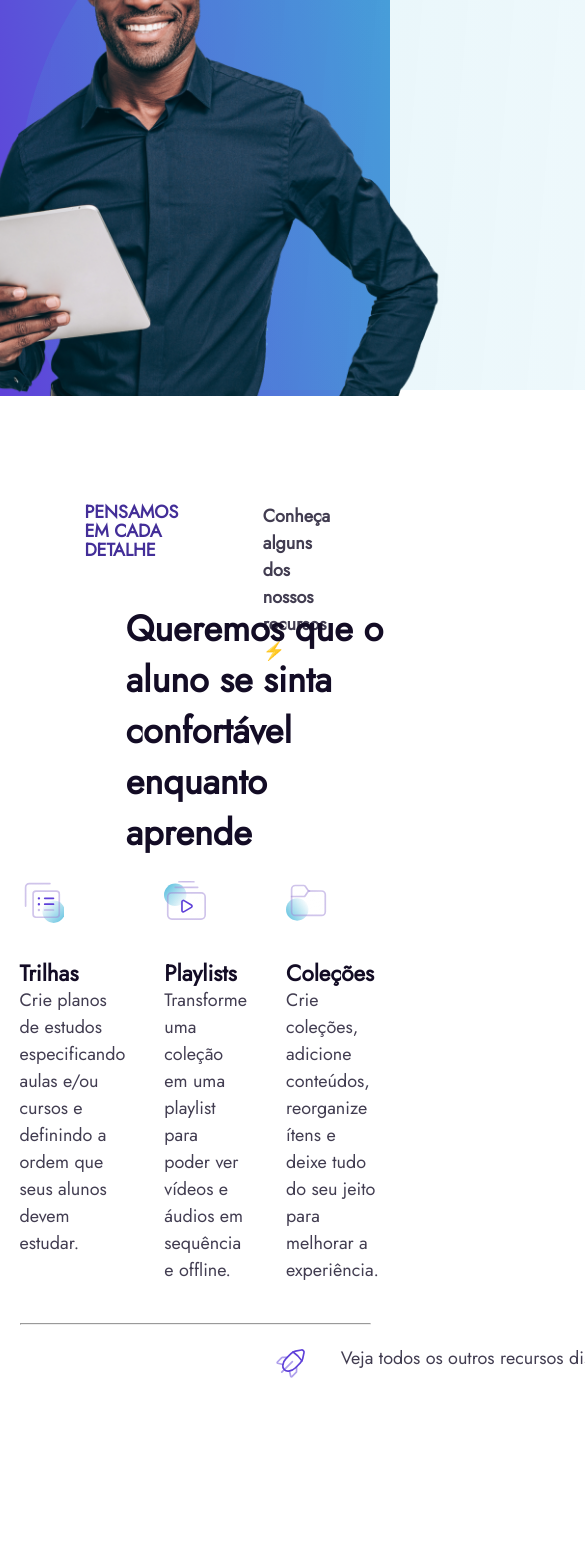
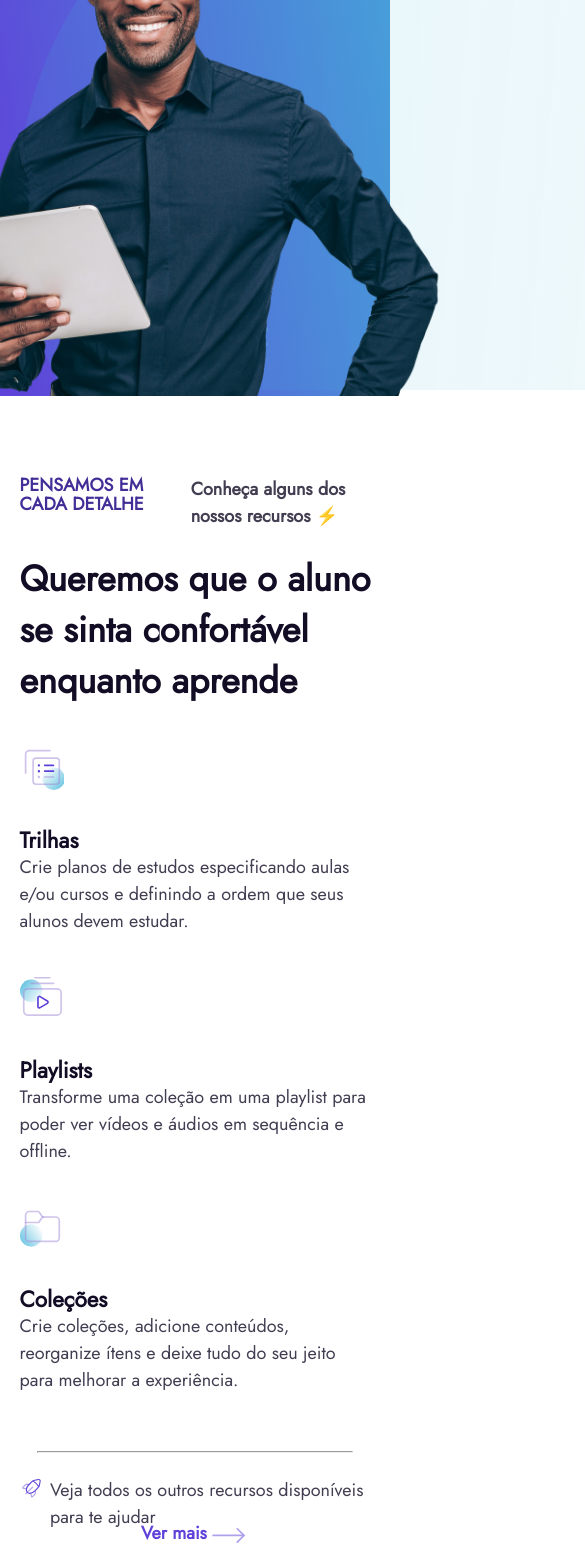
Before and after one commit to Felpasw/ensinio-frontend-challenge, a React (Create React App) app: page / in a window 390 px wide. Shown: the part 833-2401 px from the top of the page, 585 px wide, since content can reach past the window. Before the commit the page ends 2242 px from the top, so only its background shows below. Built offline with nearby package versions, Linux system fonts and the light colour scheme.

Commit message:
Adjusting mobile eesponsiveness

```diff
--- a/src/presentation/Components/BottomInitialPageContent/styles.ts
+++ b/src/presentation/Components/BottomInitialPageContent/styles.ts
@@ -1,5 +1,4 @@
 import styled from 'styled-components';
-
 
 export const BottomContent = styled.div`
   display: flex;
@@ -7,27 +6,28 @@ export const BottomContent = styled.div`
 `;
 
 export const BottomTopTitles = styled.div`
- display: flex;
- flex-direction: row;
- justify-content: space-between;
- margin-top: 107px;
+  display: flex;
+  flex-direction: row;
+  justify-content: space-between;
+  margin-top: 107px;
+  @media (max-width: 999px) {
+    margin-top: 60px;
+  }
 `;
 
 export const BottomContentTitle = styled.h1`
   font-size: 4.26vh;
-  color:#130C25;
-  margin-left: 14.91vh;
-  margin-top: 2.13vh;
+  color: #130c25;
+  margin: 5%;
 `;
 
 export const BottomTopTitle = styled.h2`
-  color: #432E98;
+  color: #432e98;
   text-transform: uppercase;
   font-weight: 600;
   font-size: 2.13vh;
-  margin-left: 10vh;
+  margin: 5%;
   line-height: 105%;
-  margin-bottom: 3vh;
 `;
 
 export const BottomTopTitle2 = styled.h2`
@@ -35,15 +35,16 @@ export const BottomTopTitle2 = styled.h2`
   line-height: 150%;
   width: 40.87vh;
   height: 3.19vh;
-  margin-right: 10vh;
-  margin-left: 10vh ;
-
-  color: #423D51;
+  margin: 5%;
+  color: #423d51;
 `;
 
 export const Cards = styled.div`
   display: flex;
   flex-direction: row;
+  @media (max-width: 999px) {
+    flex-direction: column;
+  }
 `;
 
 export const Card = styled.div`
@@ -55,12 +56,12 @@ export const CardTitle = styled.h1`
   font-size: 2.66vh;
   margin-top: 30.66px;
   line-height: 125%;
-  color: #130C25;
+  color: #130c25;
 `;
 
 export const CardSubtitle = styled.h3`
   font-weight: 400;
   font-size: 2.13vh;
   line-height: 150%;
-  color: #423D51;
+  color: #423d51;
 `;
--- a/src/presentation/Components/Footer/index.tsx
+++ b/src/presentation/Components/Footer/index.tsx
@@ -7,9 +7,8 @@ import * as textContent from '../../../textContent';
 
 export default function Footer() {
   return (
-    <>
+    <S.Footer>
       <hr style={{ margin: '5%' }} />
-      <S.Footer>
       <S.FooterTitleContent>
         <IconRocket />
         <S.FooterText> {textContent.FooterText} </S.FooterText>
@@ -20,6 +19,5 @@ export default function Footer() {
         <IconArrow />
       </S.SeeMoreContent>
     </S.Footer>
-    </>
   );
 }
--- a/src/presentation/Components/Footer/styles.ts
+++ b/src/presentation/Components/Footer/styles.ts
@@ -3,7 +3,7 @@ import styled from 'styled-components';
 export const SeeMoreText = styled.h2`
   color: #5f41d9;
   font-size: 2.13vh;
-  margin-right: 32px;
+  margin-right: 5px;
   line-height: 125%;
   cursor: pointer;
 `;
@@ -11,7 +11,8 @@ export const SeeMoreText = styled.h2`
 export const SeeMoreContent = styled.div`
   display: flex;
   flex-direction: row;
-  margin-right: 116.52px;
+  align-self: center;
+  margin-top: 3%;
 `;
 
 export const Footer = styled.div`
@@ -19,20 +20,25 @@ export const Footer = styled.div`
   flex-direction: row;
   margin: 5%;
   justify-content: space-between;
+  flex-wrap: wrap;
+  max-width: 100%;
+  @media (max-width: 999px) {
+    flex-direction: column;
+  }
 `;
 
 export const FooterText = styled.h2`
   color: #423d51;
   font-weight: 500;
+  margin: 2%;
   height: 3.19vh;
   width: 57.12vh;
   line-height: 150%;
-  margin-left: 32px;
   font-size: 2.13vh;
 `;
 
 export const FooterTitleContent = styled.div`
   display: flex;
   flex-direction: row;
-  margin-left: 30vh;
+  max-width: 100%;
 `;
```
Lines whose indentation alone changed are shown as unchanged.
